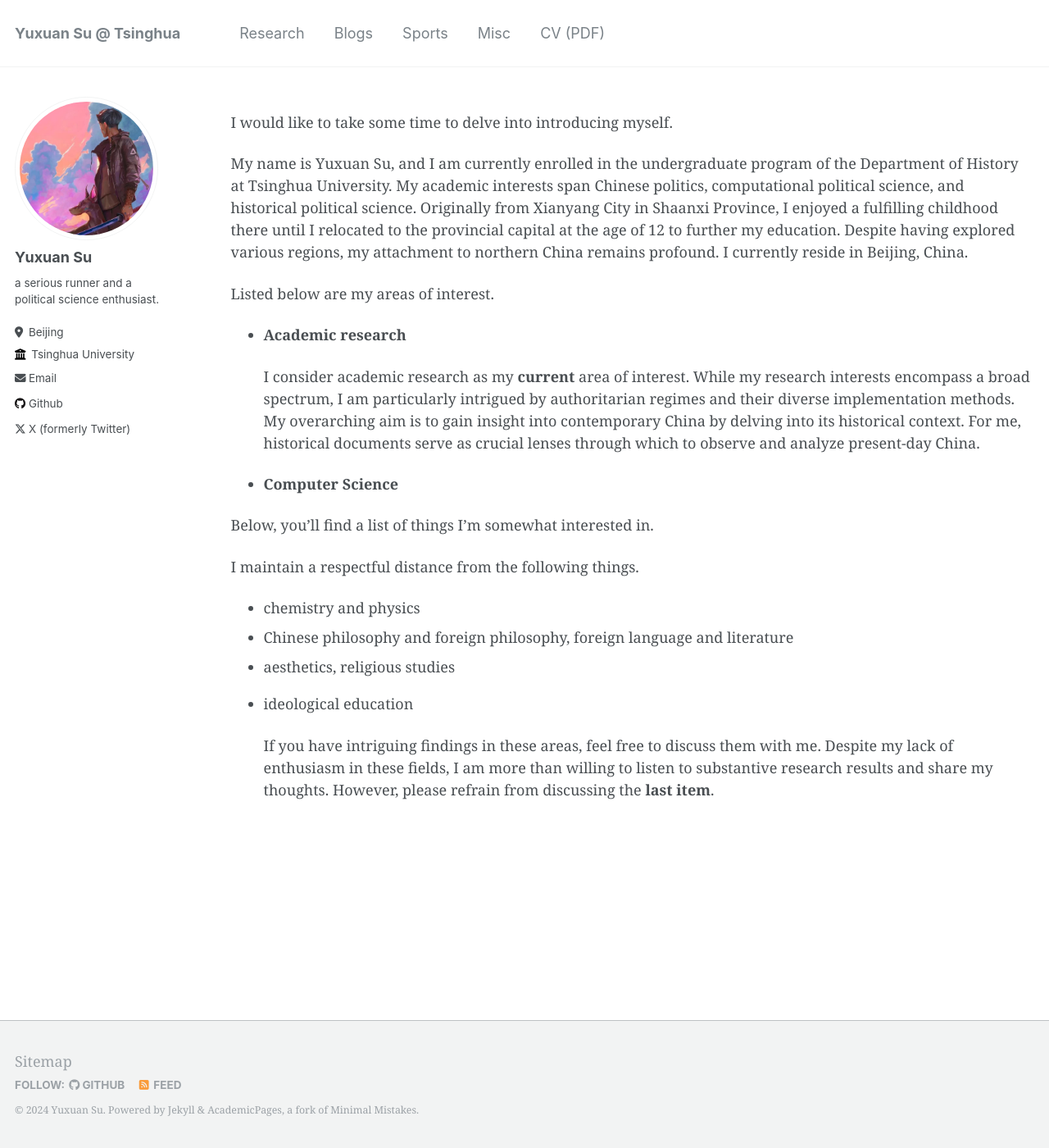
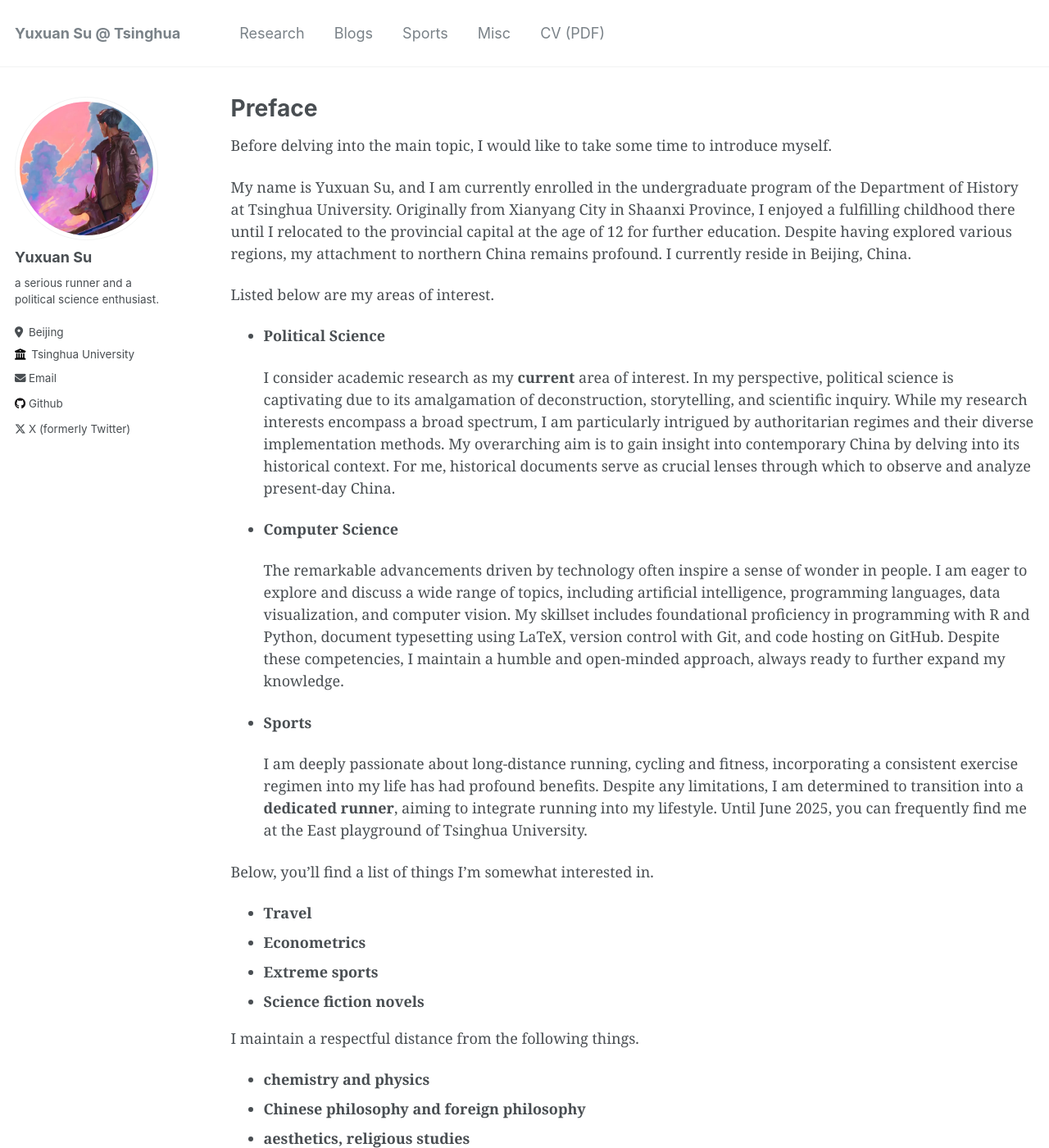
Before and after one commit to Yuxuan-THU/Yuxuan-THU.github.io, a Jekyll site: the page built from _pages/blogs.md, in a window 1280 px wide and 1400 px high. Shown: the whole window at 82% size. Built offline with Jekyll 4.4.1, drawn with Linux system fonts in a browser that asks for light colours; some of the changed text lies outside the part shown.

Commit message:
3.23 noon

```diff
--- a/_pages/blogs.md
+++ b/_pages/blogs.md
@@ -1,30 +1,44 @@
 ---
 layout: archive
+title: "Preface"
 permalink: /blog/
 author_profile: true
 ---
 
-I would like to take some time to delve into introducing myself.
 
-My name is Yuxuan Su, and I am currently enrolled in the undergraduate program of the Department of History at Tsinghua University. My academic interests span Chinese politics, computational political science, and historical political science. Originally from Xianyang City in Shaanxi Province, I enjoyed a fulfilling childhood there until I relocated to the provincial capital at the age of 12 to further my education. Despite having explored various regions, my attachment to northern China remains profound. I currently reside in Beijing, China.
+Before delving into the main topic, I would like to take some time to introduce myself.
+
+My name is Yuxuan Su, and I am currently enrolled in the undergraduate program of the Department of History at Tsinghua University. Originally from Xianyang City in Shaanxi Province, I enjoyed a fulfilling childhood there until I relocated to the provincial capital at the age of 12 for further education. Despite having explored various regions, my attachment to northern China remains profound. I currently reside in Beijing, China.
 
 Listed below are my areas of interest.
 
-* **Academic research**
+* **Political Science**
 
-    I consider academic research as my **current** area of interest. While my research interests encompass a broad spectrum, I am particularly intrigued by authoritarian regimes and their diverse implementation methods. My overarching aim is to gain insight into contemporary China by delving into its historical context. For me, historical documents serve as crucial lenses through which to observe and analyze present-day China.
+    I consider academic research as my **current** area of interest. In my perspective, political science is captivating due to its amalgamation of deconstruction, storytelling, and scientific inquiry. While my research interests encompass a broad spectrum, I am particularly intrigued by authoritarian regimes and their diverse implementation methods. My overarching aim is to gain insight into contemporary China by delving into its historical context. For me, historical documents serve as crucial lenses through which to observe and analyze present-day China.
 
 * **Computer Science**
+
+    The remarkable advancements driven by technology often inspire a sense of wonder in people. I am eager to explore and discuss a wide range of topics, including artificial intelligence, programming languages, data visualization, and computer vision. My skillset includes foundational proficiency in programming with R and Python, document typesetting using LaTeX, version control with Git, and code hosting on GitHub. Despite these competencies, I maintain a humble and open-minded approach, always ready to further expand my knowledge.
+
+* **Sports**
+
+    I am deeply passionate about long-distance running, cycling and fitness, incorporating a consistent exercise regimen into my life has had profound benefits. Despite any limitations, I am determined to transition into a **dedicated runner**, aiming to integrate running into my lifestyle. Until June 2025, you can frequently find me at the East playground of Tsinghua University.
 
 
 
 Below, you'll find a list of things I'm somewhat interested in.
+* **Travel**
+* **Econometrics**
+* **Extreme sports**
+* **Science fiction novels**
 
 I maintain a respectful distance from the following things.
 
-* chemistry and physics
-* Chinese philosophy and foreign philosophy, foreign language and literature
-* aesthetics, religious studies
-* ideological education
+* **chemistry and physics**
+* **Chinese philosophy and foreign philosophy**
+* **aesthetics, religious studies**
+* **ideological education**
 
     If you have intriguing findings in these areas, feel free to discuss them with me. Despite my lack of enthusiasm in these fields, I am more than willing to listen to substantive research results and share my thoughts. However, please refrain from discussing the **last item**.
+
+My blog writing will be based on my interests, and I welcome any friendly comments and discussions!
```
Also changed, not shown: _pages/sports/sports.md (renamed from _pages/sports.html, +1 -3 lines), _pages/sports/marathon2023-1.jpg (added), _pages/sports/marathon2023-2.jpg (added), files/marathon2023-1.jpg (added), files/marathon2023-2.jpg (added).
